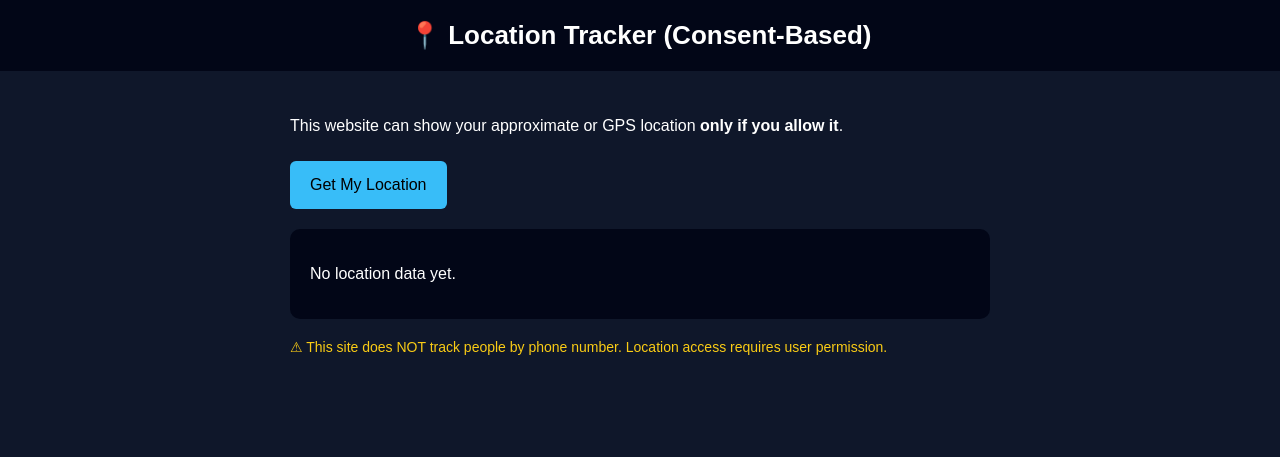
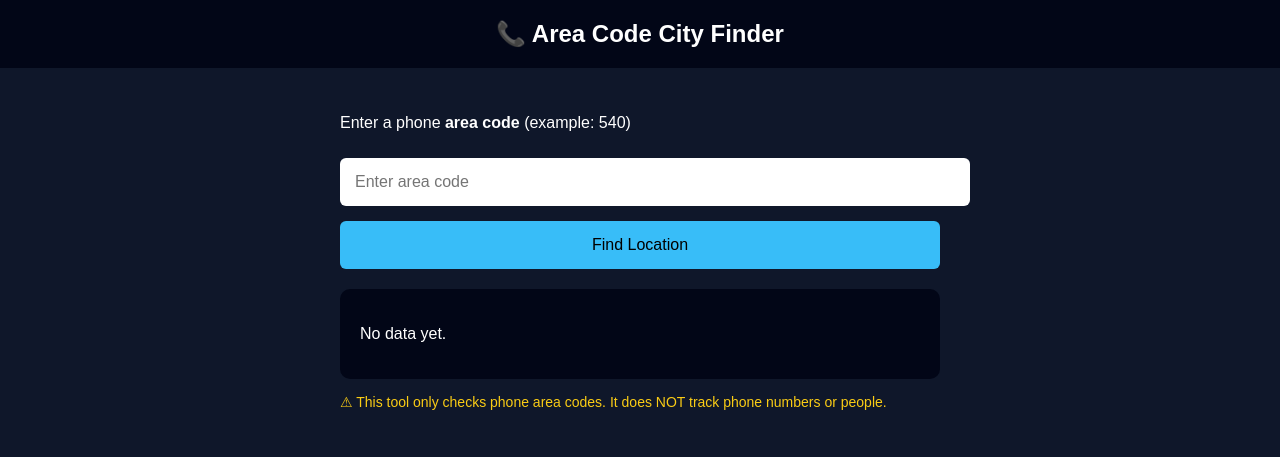
Before and after one commit to bmfseddik/location-tracker, a plain HTML site: page index.html in a window 1280 px wide. Drawn offline with Linux system fonts and the light colour scheme.

Commit message:
Rename app and update styles in index.html

```diff
--- a/index.html
+++ b/index.html
@@ -2,60 +2,66 @@
 <html lang="en">
 <head>
 <meta charset="UTF-8">
-    <title>Location Tracker</title>
+<title>Area Code City Finder</title>
 <meta name="viewport" content="width=device-width, initial-scale=1.0">
 
 <style>
 body {
     margin: 0;
     font-family: Arial, sans-serif;
-            background-color: #0f172a;
-            color: #ffffff;
+    background: #0f172a;
+    color: white;
 }
 
 header {
-            background-color: #020617;
+    background: #020617;
     padding: 20px;
     text-align: center;
-            font-size: 26px;
+    font-size: 24px;
     font-weight: bold;
 }
 
 main {
-            max-width: 700px;
+    max-width: 600px;
     margin: auto;
     padding: 30px;
 }
 
-        button {
-            background-color: #38bdf8;
-            border: none;
-            padding: 15px 20px;
+input {
+    width: 100%;
+    padding: 15px;
     font-size: 16px;
     border-radius: 6px;
-            cursor: pointer;
+    border: none;
     margin-top: 10px;
 }
 
+button {
+    margin-top: 15px;
+    padding: 15px;
+    font-size: 16px;
+    background: #38bdf8;
+    border: none;
+    border-radius: 6px;
+    cursor: pointer;
+    width: 100%;
+}
+
 button:hover {
-            background-color: #0ea5e9;
+    background: #0ea5e9;
 }
 
 .card {
-            background-color: #020617;
+    background: #020617;
     padding: 20px;
+    border-radius: 10px;
     margin-top: 20px;
-            border-radius: 10px;
 }
 
 .warning {
     color: #facc15;
-            margin-top: 20px;
     font-size: 14px;
-        }
-
-        a {
-            color: #38bdf8;
+    margin-top: 15px;
 }
 </style>
 </head>
@@ -63,66 +69,70 @@
 <body>
 
 <header>
-    📍 Location Tracker (Consent-Based)
+📞 Area Code City Finder
 </header>
 
 <main>
-    <p>
-        This website can show your approximate or GPS location
-        <strong>only if you allow it</strong>.
-    </p>
+<p>Enter a phone <strong>area code</strong> (example: 540)</p>
 
-    <button onclick="getLocation()">Get My Location</button>
+<input type="number" id="codeInput" placeholder="Enter area code">
 
-    <div class="card" id="output">
-        <p>No location data yet.</p>
+<button onclick="lookupCode()">Find Location</button>
+
+<div class="card" id="result">
+<p>No data yet.</p>
 </div>
 
 <p class="warning">
-        ⚠ This site does NOT track people by phone number.
-        Location access requires user permission.
+⚠ This tool only checks phone area codes.
+It does NOT track phone numbers or people.
 </p>
 </main>
 
 <script>
-    function getLocation() {
-        const output = document.getElementById("output");
+const areaCodes = {
+    "540": {
+        state: "Virginia",
+        cities: "Roanoke, Fredericksburg, Harrisonburg"
+    },
+    "703": {
+        state: "Virginia",
+        cities: "Arlington, Alexandria, Fairfax"
+    },
+    "212": {
+        state: "New York",
+        cities: "Manhattan"
+    },
+    "213": {
+        state: "California",
+        cities: "Los Angeles"
+    },
+    "305": {
+        state: "Florida",
+        cities: "Miami"
+    },
+    "312": {
+        state: "Illinois",
+        cities: "Chicago"
+    }
+};
 
-        if (!navigator.geolocation) {
-            output.innerHTML = "<p>Geolocation is not supported.</p>";
-            return;
+function lookupCode() {
+    const input = document.getElementById("codeInput").value;
+    const result = document.getElementById("result");
+
+    if (areaCodes[input]) {
+        result.innerHTML = `
+            <p><strong>Area Code:</strong> ${input}</p>
+            <p><strong>State:</strong> ${areaCodes[input].state}</p>
+            <p><strong>Example Cities:</strong> ${areaCodes[input].cities}</p>
+        `;
+    } else {
+        result.innerHTML = `
+            <p>❌ Area code not found.</p>
+            <p>Try another one.</p>
+        `;
     }
-
-        output.innerHTML = "<p>Requesting location permission...</p>";
-
-        navigator.geolocation.getCurrentPosition(
-            function(position) {
-                const latitude = position.coords.latitude;
-                const longitude = position.coords.longitude;
-                const accuracy = position.coords.accuracy;
-
-                output.innerHTML = `
-                    <p><strong>Latitude:</strong> ${latitude}</p>
-                    <p><strong>Longitude:</strong> ${longitude}</p>
-                    <p><strong>Accuracy:</strong> ${accuracy} meters</p>
-                    <p>
-                        <a href="https://www.google.com/maps?q=${latitude},${longitude}" target="_blank">
-                            Open in Google Maps
-                        </a>
-                    </p>
-                `;
-            },
-            function(error) {
-                output.innerHTML = `
-                    <p>Failed to get location.</p>
-                    <p>Error: ${error.message}</p>
-                `;
-            },
-            {
-                enableHighAccuracy: true,
-                timeout: 10000
-            }
-        );
 }
 </script>
 
```
Lines whose indentation alone changed are shown as unchanged.
